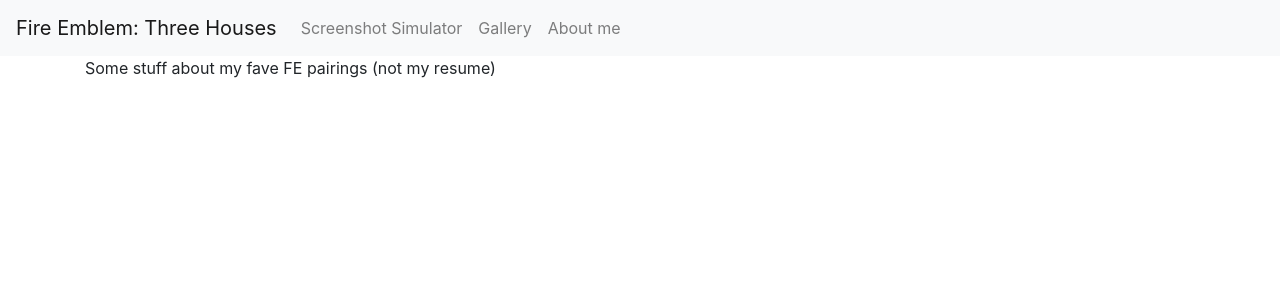
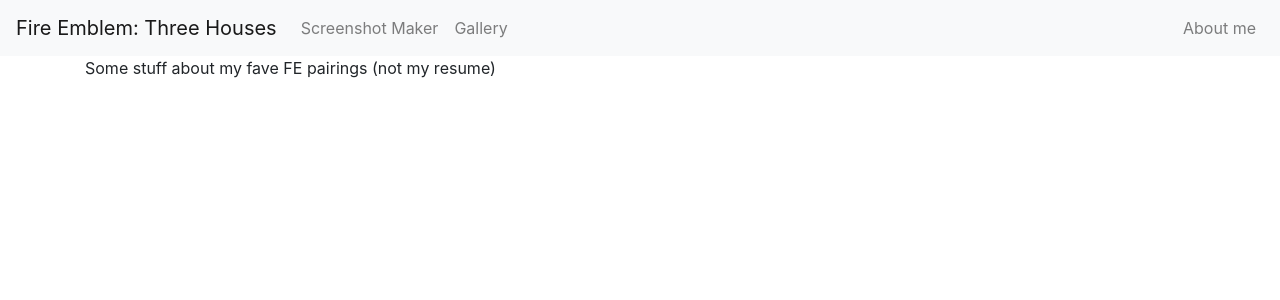
Before and after one commit to sarinaxie/canvas, a Flask app: template templates/about.html in a window 1280 px wide. Shown: the top 300 px of the page. Run offline with Flask 2, Linux system fonts and the light colour scheme; the template is opened without the code that fills it, so the values that code supplies are empty; some libraries are stand-ins or nearby versions.

Commit message:
minor tweaks

```diff
--- a/static/fe3h.css
+++ b/static/fe3h.css
@@ -1,5 +1,8 @@
 .container{
     text-align: center;
+}
+#canvas-container {
+    padding-top: 5px;
 }
 #image-canvas {
     width: 600px;
--- a/templates/layout.html
+++ b/templates/layout.html
@@ -31,22 +31,17 @@
         <div class="collapse navbar-collapse" id="navbarSupportedContent">
             <ul class="navbar-nav mr-auto">
                 <li class="nav-item">
-                <a class="nav-link" href="/fe3h">Screenshot Simulator</a>
+                    <a class="nav-link" href="/fe3h">Screenshot Maker</a>
                 </li>
                 <li class="nav-item">
                     <a class="nav-link" href="/gallery">Gallery</a>
                 </li>
+            </ul>
+            <ul class="navbar-nav ml-auto">
                 <li class="nav-item">
                     <a class="nav-link" href="/about">About me</a>
                 </li>
-            <!-- <li class="nav-item">
-                <a class="nav-link disabled" href="#" tabindex="-1" aria-disabled="true">Disabled</a>
-            </li>
             </ul>
-            <form class="form-inline my-2 my-lg-0">
-            <input class="form-control mr-sm-2" type="search" placeholder="Search" aria-label="Search">
-            <button class="btn btn-outline-success my-2 my-sm-0" type="submit">Search</button>
-            </form> -->
         </div>
     </nav>
     {% block content %}
```
Also changed, not shown: 1 other file. Lines whose indentation alone changed are shown as unchanged.
